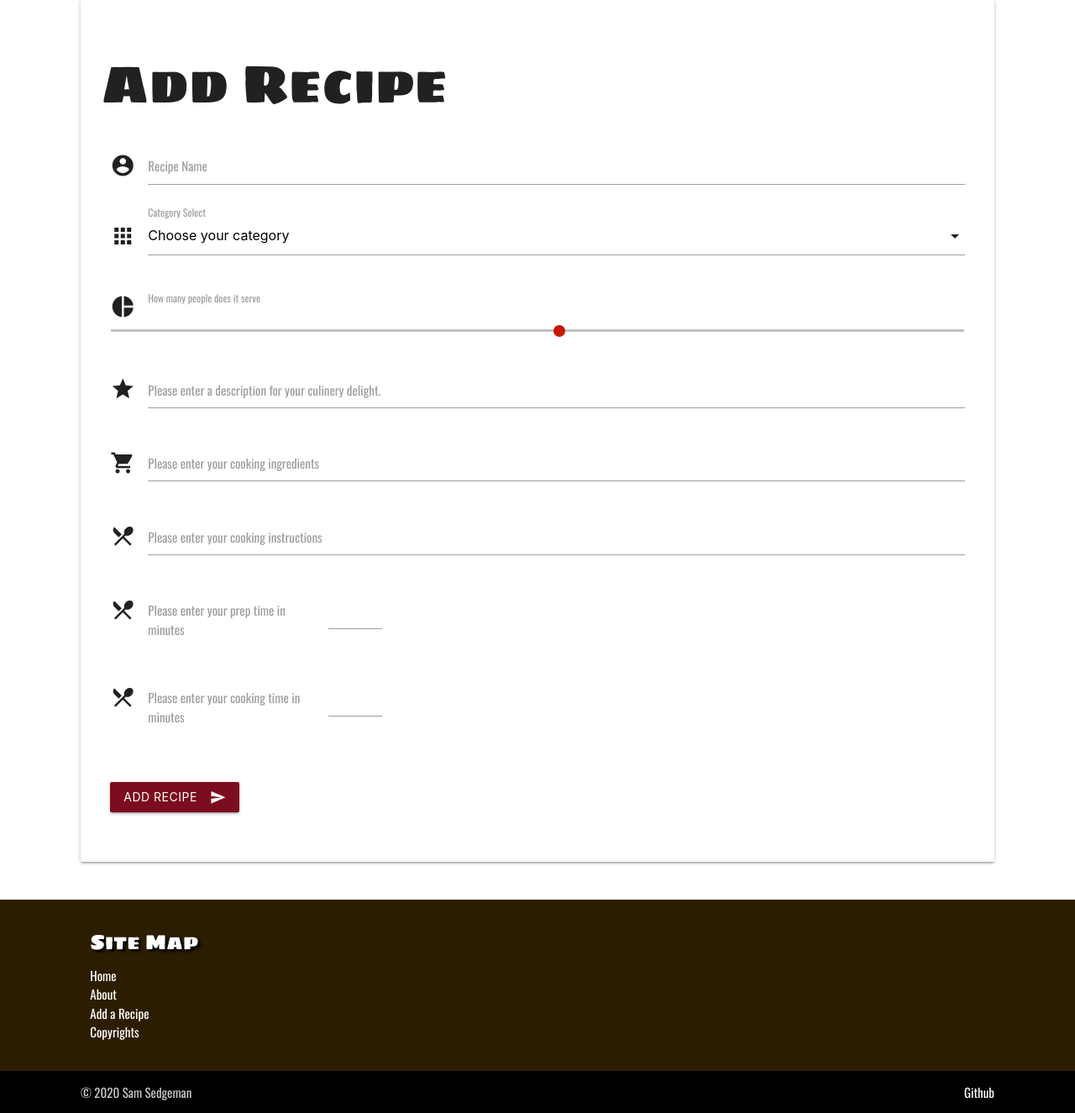
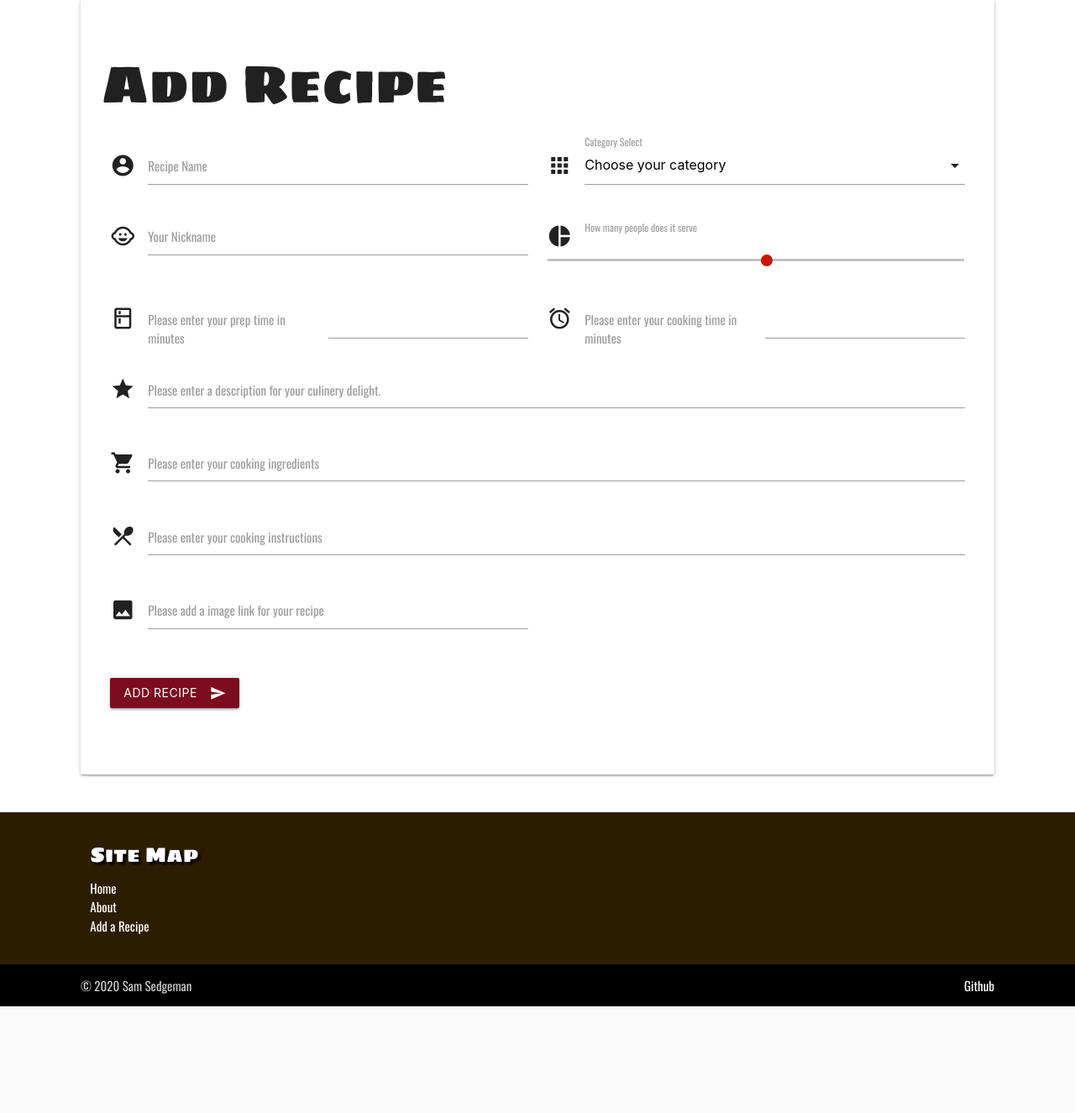
Before and after one commit to sps992/ms3-salty_salamander, a Flask app: page /add_recipe in a window 1280 px wide. Shown: the part 196-1521 px from the top of the page at 84% size. After the commit the page ends 1394 px from the top, so only its background shows below. Run offline with Flask 2, Linux system fonts and the light colour scheme; data that the repository does not hold is empty; some libraries are stand-ins or nearby versions.

Commit message:
Improving layout of edit and add recipe forms. Added the image url field and recipe author field

```diff
--- a/app.py
+++ b/app.py
@@ -54,12 +54,14 @@ def update_recipe(recipe_id):
     {
         'recipe_name': request.form.get('recipe_name'),
         'category_name': request.form.get('category_name'),
+        'author_name': request.form.get('author_name'),
         'description': request.form.get('description'),
         'serves': request.form.get('serves'),
         'recipe_ingredients': request.form.get('recipe_ingredients'),
         'cooking_instructions': request.form.get('cooking_instructions'),
         'prep_time_mins': request.form.get('prep_time_mins'),
-        'cook_time_mins': request.form.get('cook_time_mins')
+        'cook_time_mins': request.form.get('cook_time_mins'),
+        'recipe_img': request.form.get('recipe_img')
     })
     return redirect(url_for('index'))
 
@@ -70,14 +72,6 @@ def delete_recipe(recipe_id):
     return redirect(url_for('index'))
 
 
-@app.route('/copyrights')
-def copyrights():
-    return render_template("copyrights.html")
-
-
-
-
-
 if __name__ == '__main__':
     app.run(host=os.environ.get('IP'),
             port=int(os.environ.get('PORT')),
--- a/templates/addrecipe.html
+++ b/templates/addrecipe.html
@@ -6,12 +6,12 @@
         <div class="row">
             <form  action="{{url_for('insert_recipe') }}" method="POST" class="col s12">
             <div class="row">
-                <div class="input-field col s12">
+                <div class="input-field col s12 m6">
                     <i class="material-icons prefix">account_circle</i>
                     <input id="recipe_name" name="recipe_name" type="text" class="validate" required >
                     <label for="recipe_name">Recipe Name</label>
                 </div>
-               <div class="input-field col s12">
+               <div class="input-field col s12 m6">
                     <i class="material-icons prefix">apps</i>
                     <select  id="category_name" name="category_name" required>
                     <option value="" disabled selected>Choose your category</option>
@@ -21,7 +21,12 @@
                     </select>
                     <label>Category Select</label>
                 </div>
-                <div class="input-field col s12">
+                <div class="input-field col s12 m6">
+                    <i class="material-icons prefix">child_care</i>
+                    <input id="author_name" name="author_name"  type="text" class="validate" required>
+                    <label for="author_name">Your Nickname</label>
+                </div>
+                <div class="input-field col s12 m6">
                     <div id="slider-label-padding">
                     <i class="material-icons prefix">pie_chart</i>
                     <label >How many people does it serve</label>
@@ -31,6 +36,21 @@
                         <input type="range" id="serves" name="serves"  min="1" max="20"  required >
                     </p>
                     </div>
+                </div>
+
+                 <div class="input-field col s3">
+               <i class="material-icons prefix">kitchen</i>
+                <label>Please enter your prep time in minutes</label>
+                </div>
+                <div class="input-field col s3">
+                 <input id="prep_time_mins" name="prep_time_mins"  type="number" required >
+                </div>
+                <div class="input-field col s3">
+                <i class="material-icons prefix">alarm</i>
+                <label>Please enter your cooking time in minutes</label>
+                </div>
+                  <div class="input-field col s3">
+                <input id="cook_time_mins" name="cook_time_mins" type="number" required >
                 </div>
                 <div class="input-field col s12">
                     <i class="material-icons prefix">grade</i>
@@ -48,23 +68,12 @@
                     <textarea name="cooking_instructions" id="cooking_instructions" class="materialize-textarea" required ></textarea>
                     <label for="cooking_instructions">Please enter your cooking instructions</label>
                 </div>
-                <div class="input-field col s3">
-               <i class="material-icons prefix">local_dining</i>
-                <label>Please enter your prep time in minutes</label>
+                <div class="input-field col s12 m6">
+                    <i class="material-icons prefix">image</i>
+                    <input id="recipe_img" name="recipe_img" type="text" class="validate" pattern="https?://.+" required >
+                    <label for="recipe_img">Please add a image link for your recipe</label>
                 </div>
-                <div class="input-field col s1">
-                 <input id="prep_time_mins" name="prep_time_mins"  type="number" required >
-                </div>
-                 </div>
-                <div class="row">
-                <div class="input-field col s3">
-                <i class="material-icons prefix">local_dining</i>
-                <label>Please enter your cooking time in minutes</label>
-                </div>
-                  <div class="input-field col s1">
-                <input id="cook_time_mins" name="cook_time_mins" type="number" required >
-                </div>
-                </div>
+
             </div>
             <div class="row">
                 <div class="input-field col s12">
--- a/templates/base.html
+++ b/templates/base.html
@@ -49,7 +49,6 @@
                     <li><a class="footer-link" href="{{ url_for('index') }}">Home</a></li>
                     <li ><a class="footer-link" href="{{ url_for('about') }}">About</a></li>
                     <li><a class="footer-link" href="{{ url_for('add_recipe') }}">Add a Recipe</a></li>
-                    <li><a class="footer-link" href="{{ url_for('copyrights') }}">Copyrights</a></li>
                 </ul>
               </div>
             </div>
--- a/templates/index.html
+++ b/templates/index.html
@@ -46,6 +46,7 @@
         </div>
         <div class="card-content">
             <span class="card-title"> {{recipe.recipe_name}}</span>
+            <p><i class="medium material-icons m-icons-primary">child_care</i>{{recipe.author_name}}</p>
             <p><i class="medium material-icons m-icons-primary">bookmark_border</i>{{recipe.category_name}}</p>
             <p><i class="medium material-icons m-icons-primary">kitchen</i> Prep time: {{recipe.prep_time_mins}}mins</p>
             <p><i class="medium material-icons m-icons-primary">alarm</i>Cook time: {{recipe.cook_time_mins}}mins</p>
--- a/templates/recipe.html
+++ b/templates/recipe.html
@@ -19,6 +19,9 @@
             <h1>{{recipe.recipe_name}}</h1>
             <div class="col s6 m5 l4">
                 <p class="flow-text"><i class="medium material-icons m-icons-primary">bookmark_border</i>{{recipe.category_name}}</p>
+            </div>
+            <div class="col s6 m5 l4">
+                <p class="flow-text"><i class="medium material-icons m-icons-primary">child_care</i>{{recipe.author_name}}</p>
             </div>
         </div>
         <div class="row">
```
Also changed, not shown: templates/editrecipe.html (+30 -11 lines).
